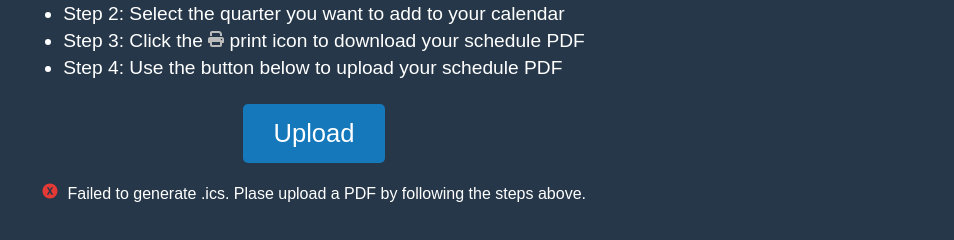
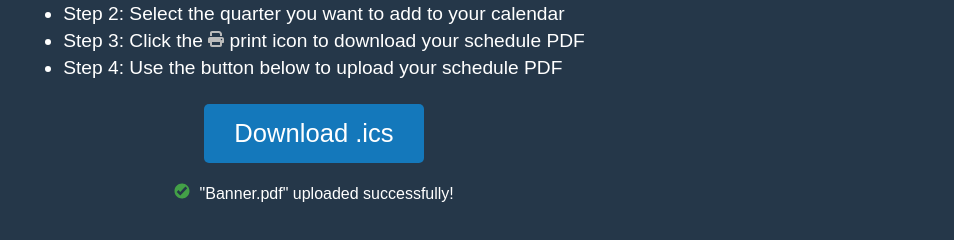
Before and after one commit to RyanHarang/ClassSync, a plain HTML site: page html/index_after_pdf_upload.html in a window 1280 px wide. Shown: the part 334-574 px from the top of the page, without its empty margins (326-1280 px from the left). Drawn offline with Linux system fonts and the light colour scheme.

Commit message:
Fixing typo and creating UI images for prototype document

```diff
--- a/css/styles.css
+++ b/css/styles.css
@@ -81,6 +81,13 @@ body {
   background-color: #3990a9;
 }
 
+.btn:disabled {
+  background-color: #999999;
+  color: white;
+  cursor: not-allowed;
+  opacity: 0.4;
+}
+
 .print-icon {
   width: 1rem;
   height: 1rem;
--- a/html/index_after_pdf_upload.html
+++ b/html/index_after_pdf_upload.html
@@ -15,6 +15,7 @@
   <section class="content">
     <h2 class="subtitle">Instructions</h2>
     <ul class="instructions-list">
+      <!-- <li class="instruction">Step 1: Use the button below to download your .ics file</li> -->
       <li class="instruction">Step 1: Login to <a class="link"
           href="https://registration.banner.wwu.edu/StudentRegistrationSsb/ssb/registrationHistory/registrationHistory"
           target="_blank" rel="noopener noreferrer">Web4U: View Registration Information</a></li>
@@ -26,20 +27,23 @@
       <li class="instruction">Step 4: Use the button below to upload your schedule PDF</li>
     </ul>
     <div class="btn-container">
-      <button class="btn">Upload</button>
-      <!-- <div class="feeback">
+      <button class="btn">Download .ics</button>
+      <!-- <div class="feedback">
+        <p>Processing...</p>
+      </div> -->
+      <div class="feeback">
         <p>
           <img class="feedback-icon" src="../assets/svg/green_checkmark.svg" alt="green checkmark" width="512"
             height="512" />
           "Banner.pdf" uploaded successfully!
         </p>
-      </div> -->
-      <div class="feeback">
+      </div>
+      <!-- <div class="feeback">
         <p>
           <img class="feedback-icon" src="../assets/svg/red_x.svg" alt="red x" width="512" height="512" />
-          Failed to generate .ics. Plase upload a PDF by following the steps above.
+          Wrong file type! Please upload a PDF by following the steps above.
         </p>
-      </div>
+      </div> -->
     </div>
   </section>
 </body>
```
